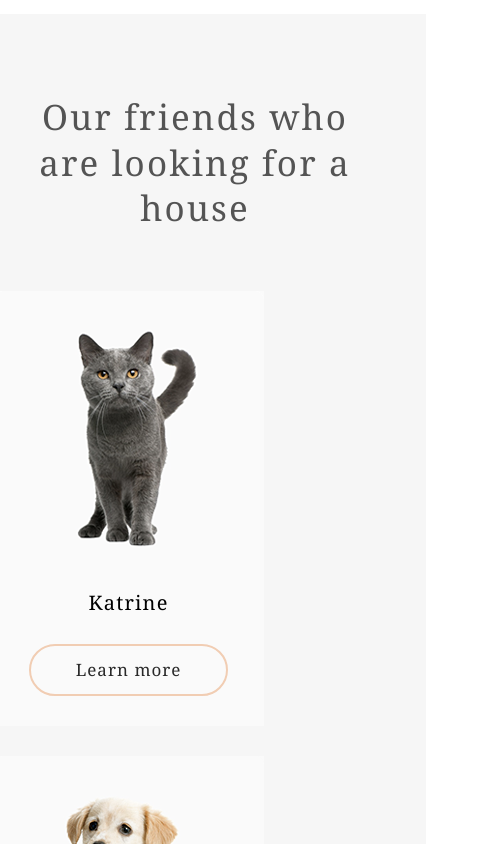
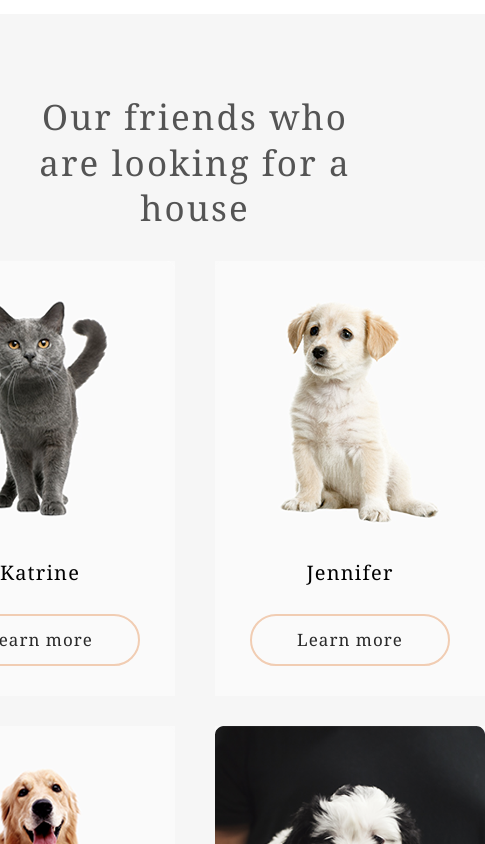
Before and after one commit to NightSquad/adaptive-maket, a website built with webpack: page our-pets.html in a window 390 px wide. Shown: the part 156-1000 px from the top of the page, 485 px wide, since content can reach past the window. Built offline with nearby package versions, Linux system fonts and the light colour scheme.

Commit message:
feat: adaptive 768px for our pets

```diff
--- a/our-pets.html
+++ b/our-pets.html
@@ -10,6 +10,7 @@
 <body>
     <div class="wrapper">
         <header class="dark">
+            <div class="header-container">
                 <div class="logo">
                     <h1 class="title"><a href="#">Cozy House</a></h1>
                     <p class="subtitle">Shelter for pets in Boston</p>
@@ -22,6 +23,7 @@
                         <li><a class='link' href="#contacts">Contacts</a></li>
                     </ul>
                 </nav>
+            </div>
         </header>
         <main>
             <div class="pets">
--- a/styles.scss
+++ b/styles.scss
@@ -360,7 +360,9 @@ a {
 // ----------------------------------- Pets -------------------------------------
 
 .pets {
-    padding: 80px 40px 100px;
+    padding: 80px 0 100px;
+    display: flex;
+    justify-content: center;
     background-color: $color-light-l;
 
     .pets-content {
@@ -567,6 +569,12 @@ a {
 
 .dark {
     padding: 30px 40px;
+
+    .header-container {
+        display: flex;
+        justify-content: space-between;
+        width: 100%;
+    }
     .logo {
         .title {
             color: $color-dark-1;
@@ -633,7 +641,17 @@ a {
     }
 
     .pets {
-        padding: 80px 30px 100px;
+        .cards-container {
+
+            margin-top: 30px;
+            row-gap: 30px;
+            width: 580px;
+
+            .card {
+                margin: 0;
+            }
+
+        }
 
         .sliderBox {
             margin: 0 12px;
@@ -681,4 +699,8 @@ a {
             row-gap: 65px;
         }
     }
+
+    .dark {
+        padding: 30px;
+    }
 }
```
Also changed, not shown: dist/main.css. Lines whose indentation alone changed are shown as unchanged.
